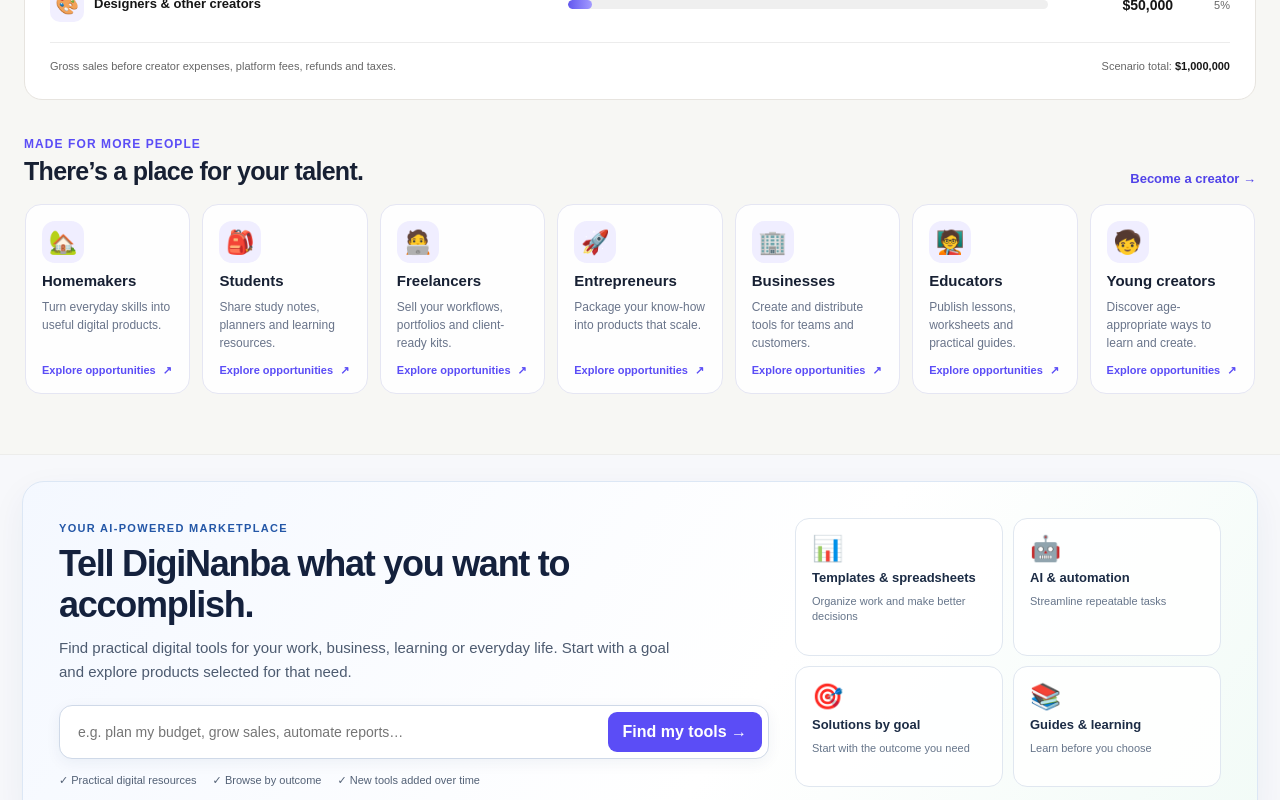
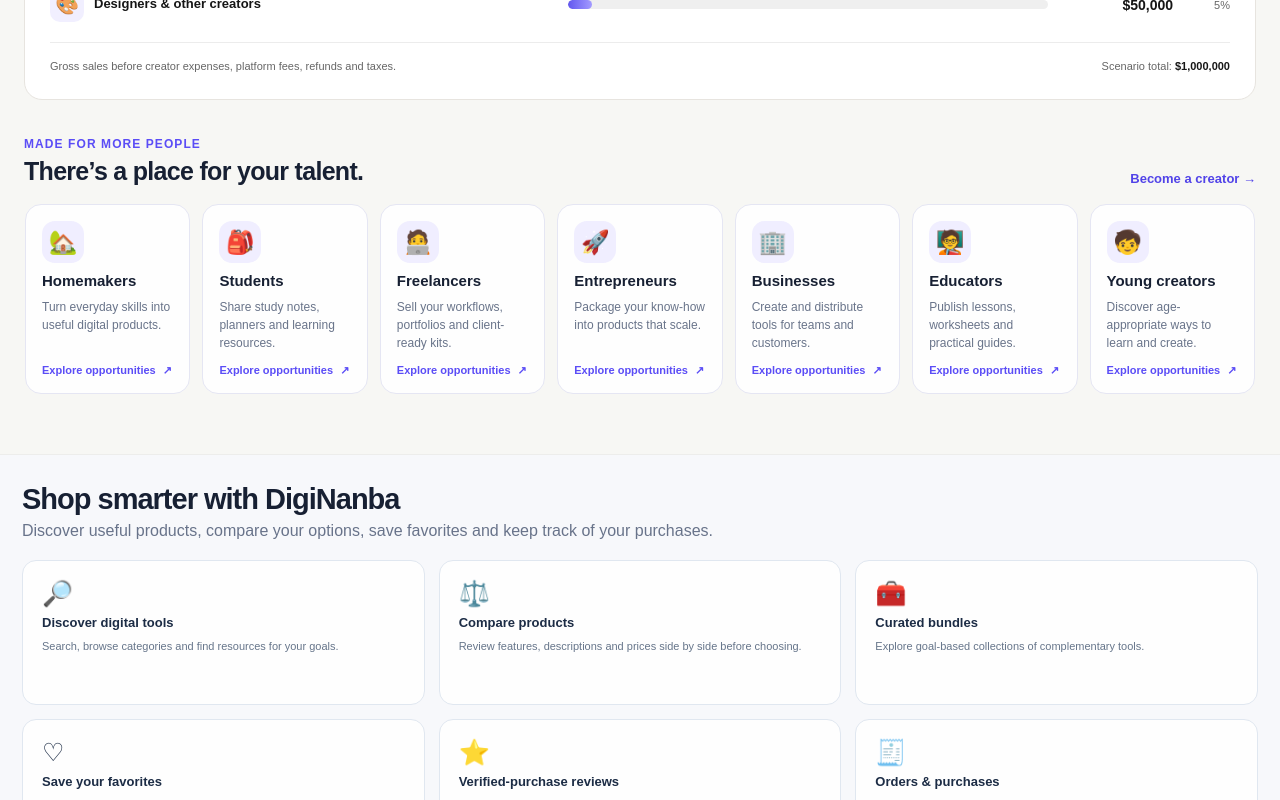
Before and after one commit to agnengineeringselectricals-crypto/diginanba, a Next.js app: page / in a window 1280 px wide. Shown: the part 2000-2800 px from the top of the page. Built offline with nearby package versions, Linux system fonts and the light colour scheme; no server answers; the database is empty.

Commit message:
Stage 2: move goal-based search into homepage hero

```diff
--- a/app/HomePageClient.tsx
+++ b/app/HomePageClient.tsx
@@ -226,6 +226,7 @@ export default function HomePageClient({ initialProducts }: Props) {
       <section className="ref-hero">
         <div className="ref-container ref-market-grid">
           <div className="ref-market-left">
+            <form className="dn-goal-search dn-hero-goal-search" onSubmit={(event)=>{event.preventDefault();const input=event.currentTarget.elements.namedItem('goal') as HTMLInputElement;const value=input.value.trim();if(value)window.location.href='/explore?q='+encodeURIComponent(value);}}><input name="goal" aria-label="Describe what you want to accomplish" placeholder="What do you want to do? e.g. plan a budget, grow sales…" /><button className="ref-primary" type="submit">Find tools →</button></form>
             <h1>Find the digital tools that solve your problem.</h1>
             <div className="ref-category-panel" id="categories">
               <div className="ref-category-scroll" aria-label="Scroll to browse all product categories"><div className="ref-categories">{categories.map(([icon, label]) => <button className="ref-category" key={label} onClick={() => chooseCategory(label)}><span className="ref-category-icon">{icon}</span><span className="ref-category-copy"><strong>{label}</strong><small>Explore products</small></span></button>)}</div></div>
@@ -255,15 +256,6 @@ export default function HomePageClient({ initialProducts }: Props) {
       </section>
 
       <CreatorEarningsShowcase />
-
-      <section className="ref-section dn-ai-hub" aria-labelledby="dn-ai-hub-title"><div className="ref-container">
-        <div className="dn-ai-hub-panel">
-          <div className="dn-ai-hub-copy"><span className="dn-eyebrow">YOUR AI-POWERED MARKETPLACE</span><h2 id="dn-ai-hub-title">Tell DigiNanba what you want to accomplish.</h2><p>Find practical digital tools for your work, business, learning or everyday life. Start with a goal and explore products selected for that need.</p>
-          <form className="dn-goal-search" onSubmit={(event)=>{event.preventDefault();const input=event.currentTarget.elements.namedItem('goal') as HTMLInputElement;const value=input.value.trim();if(value)window.location.href='/explore?q='+encodeURIComponent(value);}}><input name="goal" aria-label="Describe what you want to accomplish" placeholder="e.g. plan my budget, grow sales, automate reports…" /><button className="ref-primary" type="submit">Find my tools →</button></form>
-          <div className="dn-trust-points"><span>✓ Practical digital resources</span><span>✓ Browse by outcome</span><span>✓ New tools added over time</span></div></div>
-          <div className="dn-ai-hub-links"><Link href="/explore?q=Templates"><span>📊</span><strong>Templates & spreadsheets</strong><small>Organize work and make better decisions</small></Link><Link href="/explore?q=AI"><span>🤖</span><strong>AI & automation</strong><small>Streamline repeatable tasks</small></Link><Link href="/solutions"><span>🎯</span><strong>Solutions by goal</strong><small>Start with the outcome you need</small></Link><Link href="/guides"><span>📚</span><strong>Guides & learning</strong><small>Learn before you choose</small></Link></div>
-        </div>
-      </div></section>
 
       <section className="ref-section dn-feature-map"><div className="ref-container">
         <div className="ref-section-head"><div><h2>Shop smarter with DigiNanba</h2><p>Discover useful products, compare your options, save favorites and keep track of your purchases.</p></div></div>
```
